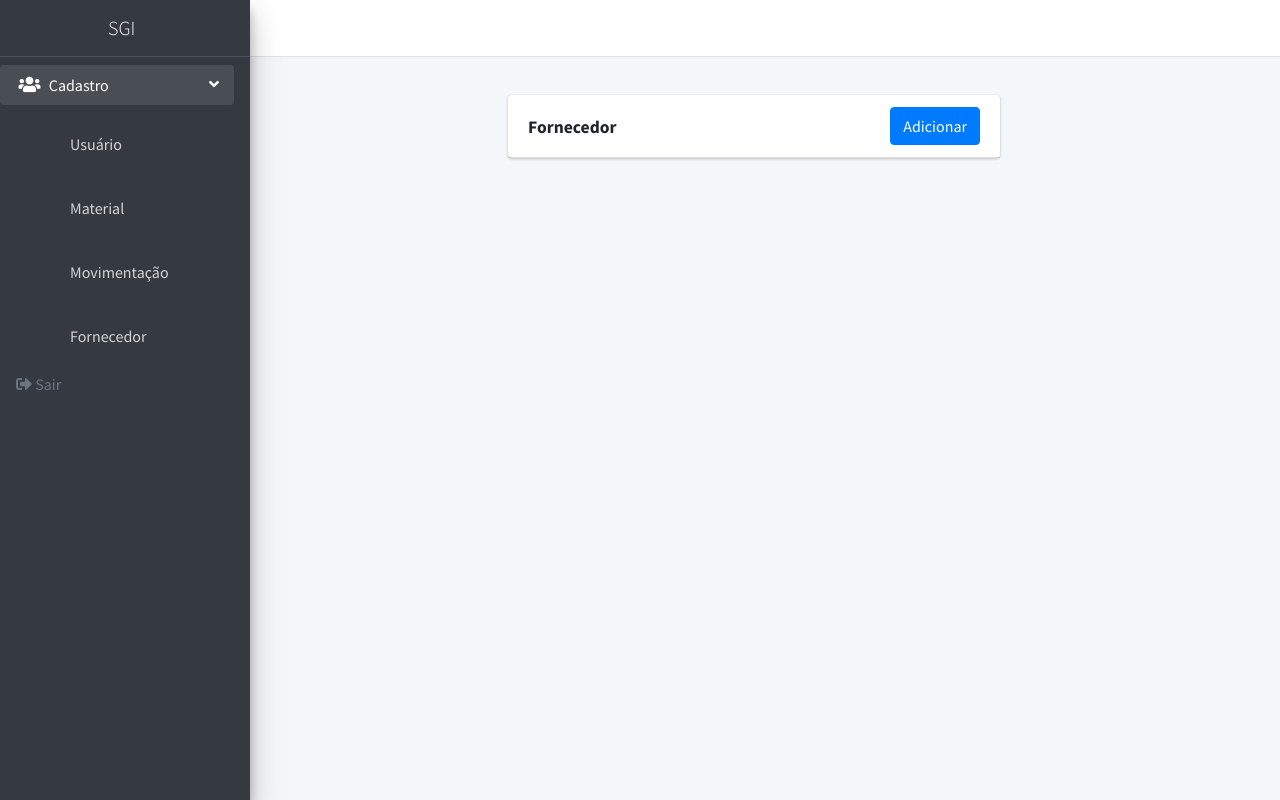
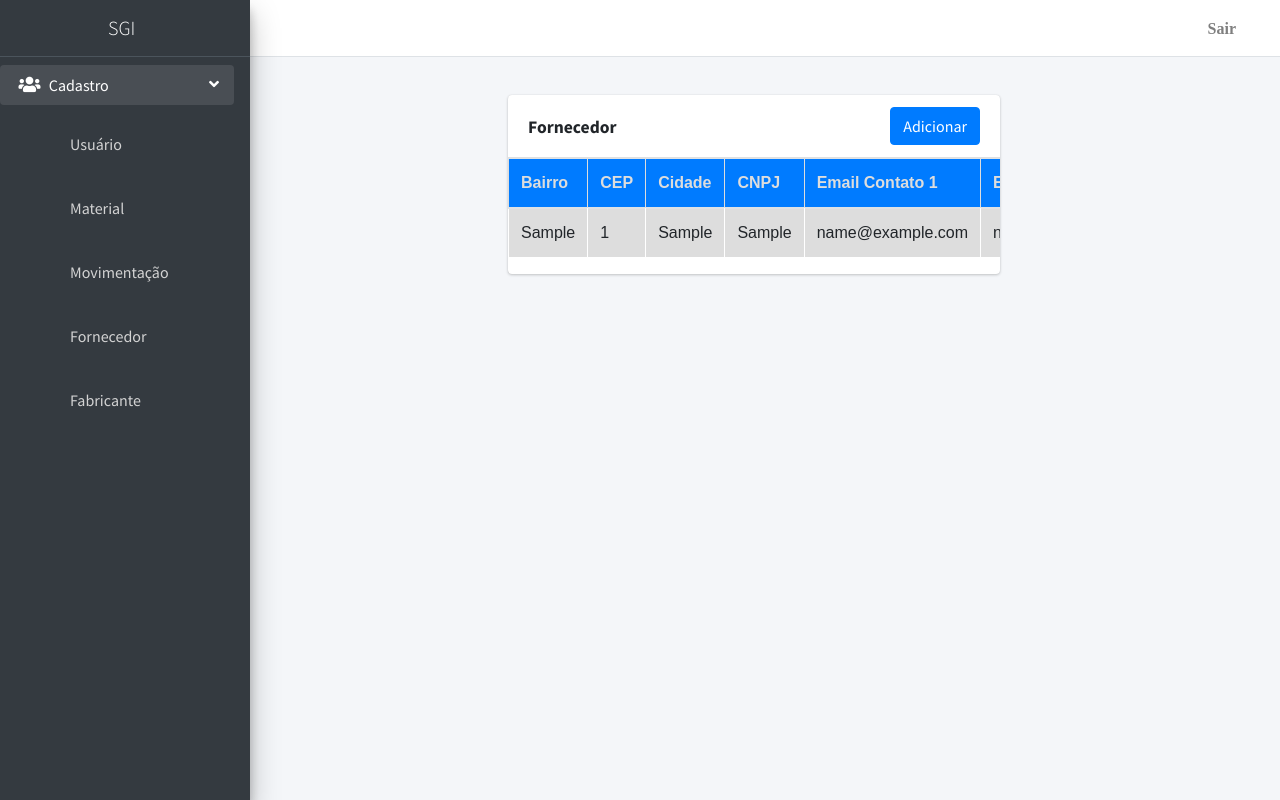
Before and after one commit to Luis-Adolfo-Araujo/SGI, a Flask app: page /provGrid in a window 1280 px wide, after a click on "Cadastro". Run offline with Flask 2, Linux system fonts and the light colour scheme; a user stored in the database is signed in; tables that the repository leaves empty hold one stand-in row (values such as "Sample post"); some libraries are stand-ins or nearby versions.

Commit message:
first sprint concluded. Registering user, material, provider and manuifacturer

```diff
--- a/app/routes.py
+++ b/app/routes.py
@@ -1,10 +1,8 @@
 # -*- coding: utf-8 -*-
 # @Author: Luís Adolfo Araújo
 
-from crypt import methods
+import hashlib
 import json
-import os
-import hashlib
 
 from app import app, session
 from app.models import Fornecedor, Material, Usuario
@@ -176,6 +174,134 @@ def postNewMaterial():
     except:
         return make_response(jsonify({"message": "Algo deu errado ao cadastrar material!"}))
 
+@app.route("/fetchData/usuario", methods=["GET"])
+@login_required
+def fetchDbUserData():
+
+    localSession = session()
+    headers = {
+        'headers': [
+            'Ativo',
+            'Email',
+            'Login',
+            'Nome',
+            'Permissão'
+            ]
+        }
+    data = localSession.execute("SELECT ativo, email, login, nome, permissoes_id   FROM usuario")
+    # <sqlalchemy.engine.cursor.CursorResult object at 0x10877ca90>
+    # convert cursorResult (some spetial keyed tuple that is returned) to dict so that we can manipulate data
+    data = [r._asdict() for r in data]
+    for row in data:
+        if row['permissoes_id'] == 1:
+            row['permissoes_id'] = 'Administrador'
+        else:
+            row['permissoes_id'] = 'Almoxarifado'
+
+        if row['ativo'] == 1:
+            row['ativo'] = 'ativo'
+        else:
+            row['ativo'] = 'inativo'
+    data.insert(0, headers)
+
+    return make_response(jsonify(data), 200)
+
+@app.route("/fetchData/material", methods=["GET"])
+@login_required
+def fetchDbMaterialData():
+
+    localSession = session()
+    headers = {
+        'headers': [
+            'Estoque minimo',
+            'Fabricante',
+            'Grupo',
+            'Modelo',
+            'Ncm',
+            'Numero Série',
+            'Posicao Estoque',
+            'Tipo',
+            ]
+        }
+    data = localSession.execute("""SELECT
+    fabricante_id, tipo_id,
+    grupo_id, modelo, ncm,
+    estoque_minimo, posicao_estoque,
+    foto, possui_numero_serie
+    FROM material""")
+
+    # <sqlalchemy.engine.cursor.CursorResult object at 0x10877ca90>
+    # convert cursorResult (some spetial keyed tuple that is returned) to dict so that we can manipulate data
+    data = [r._asdict() for r in data]
+    data.insert(0, headers)
+    print(data)
+    return make_response(jsonify(data), 200)
+
+@app.route("/fetchData/fornecedor", methods=["GET"])
+@login_required
+def fetchDbFornecedorData():
+
+    localSession = session()
+    headers = {
+        'headers': [
+            'Bairro',
+            'CEP',
+            'Cidade',
+            'CNPJ',
+            'Email Contato 1',
+            'Email Contato 2',
+            'Fone Contato 1',
+            'Fone Contato 2',
+            'Logradouro',
+            'Nome Contato 1',
+            'Nome Contato 2',
+            'Nome Fantasia',
+            'Número',
+            'Razão Social',
+            'Situacao',
+            'UF',
+            ]
+        }
+    data = localSession.execute("SELECT nome, nome_fantasia, cep, cnpj, numero, logradouro, uf, cidade, situacao, bairro, nome_contato1, nome_contato2, email_contato1, email_contato2, fone_contato1, fone_contato2 FROM fornecedor")
+
+    # <sqlalchemy.engine.cursor.CursorResult object at 0x10877ca90>
+    # convert cursorResult (some spetial keyed tuple that is returned) to dict so that we can manipulate data
+    data = [r._asdict() for r in data]
+    data.insert(0, headers)
+    return make_response(jsonify(data), 200)
+
+@app.route("/fetchData/fabricante", methods=["GET"])
+@login_required
+def fetchDbFabricanteData():
+
+    localSession = session()
+    headers = {
+        'headers': [
+            'Bairro',
+            'CEP',
+            'Cidade',
+            'CNPJ',
+            'Email Contato 1',
+            'Email Contato 2',
+            'Fone Contato 1',
+            'Fone Contato 2',
+            'Logradouro',
+            'Nome Contato 1',
+            'Nome Contato 2',
+            'Nome Fantasia',
+            'Número',
+            'Razão Social',
+            'Situacao',
+            'UF',
+            ]
+        }
+    data = localSession.execute("SELECT nome, nome_fantasia, cep, cnpj, numero, logradouro, uf, cidade, situacao, bairro, nome_contato1, nome_contato2, email_contato1, email_contato2, fone_contato1, fone_contato2 FROM fornecedor")
+
+    # <sqlalchemy.engine.cursor.CursorResult object at 0x10877ca90>
+    # convert cursorResult (some spetial keyed tuple that is returned) to dict so that we can manipulate data
+    data = [r._asdict() for r in data]
+    data.insert(0, headers)
+    return make_response(jsonify(data), 200)
 
 
 @app.route("/logout", methods=["POST"])
--- /dev/null
+++ b/app/static/css/sgi.css
@@ -0,0 +1,24 @@
+table {
+  font-family: arial, sans-serif;
+  width: 100%;
+  overflow-x: auto;
+  white-space: nowrap;
+}
+
+td {
+  border: 1px solid white;
+  text-align: left;
+  padding: 8px;
+}
+
+th {
+  color: #dddddd;
+  background: #007bff;
+  border: 1px solid #dddddd;
+  text-align: left;
+  padding: 8px;
+}
+
+tr:nth-child(even) {
+  background-color: #dddddd;
+}
--- a/app/static/js/gridHolders.js
+++ /dev/null
@@ -1,106 +0,0 @@
-  $(function () {
-    $("#materialGrid").jsGrid({
-      height: "100%",
-      width: "100%",
-
-      sorting: true,
-      paging: true,
-
-      data: db.clients,
-
-      fields: [
-        { name: "Fabricante", type: "text", width: 150 },
-        { name: "Tipo", type: "number", width: 150 },
-        { name: "Grupo", type: "text", width: 200 },
-        { name: "Modelo", type: "select", items: db.countries, valueField: "Id", textField: "Name", width: 100 },
-        { name: "NCM", type: "text", width: 150 },
-        { name: "Estoque Min.", type: "number",},
-        { name: "Posiçao no Estoque", type: "number"},
-        { name: "Foto", type: "text", title: "Ativo"},
-        { name: "Possui N˚ série?", type: "checkbox"}
-      ]
-    });
-  });
-  $(function () {
-    $("#movimentacaoGrid").jsGrid({
-      height: "100%",
-      width: "100%",
-
-      sorting: true,
-      paging: true,
-
-      data: db.clients,
-
-      fields: [
-        { name: "Fornecedor", type: "text", width: 150 },
-        { name: "Usuário", type: "number", width: 150 },
-        { name: "Tipo", type: "text", width: 200 },
-        { name: "Data|Hora", type: "select", items: db.countries, valueField: "Id", textField: "Name", width: 100 },
-        { name: "Quantidade", type: "text", width: 150 },
-        { name: "Valor", type: "number",},
-        { name: "Descrição", type: "number"}
-      ]
-    });
-  });
-  $(function () {
-    $("#providerGrid").jsGrid({
-      height: "100%",
-      width: "100%",
-
-      sorting: true,
-      paging: true,
-
-      data: db.clients,
-
-      fields: [
-        { name: "Nome", type: "text", width: 150 },
-        { name: "Nome Fantasia", type: "number", width: 150 },
-        { name: "CNPJ", type: "text", width: 200 },
-        { name: "Logradouro", type: "select", items: db.countries, valueField: "Id", textField: "Name", width: 100 },
-        { name: "bairro", type: "text", width: 150 },
-        { name: "cidade", type: "number",},
-        { name: "numero", type: "number"},
-        { name: "CEP", type: "number",},
-        { name: "UF", type: "number",},
-        { name: "Nome Contato 1", type: "number",},
-        { name: "Nome Contato 2", type: "number",},
-        { name: "fone Contato 1", type: "number",},
-        { name: "fone Contato 2", type: "number",},
-        { name: "email Contato 1", type: "number",},
-        { name: "email Contato 2", type: "number",},
-        { name: "Situação", type: "text",},
-
-      ]
-    });
-  });
-  $(function () {
-    $("#manufacturerGrid").jsGrid({
-      height: "100%",
-      width: "100%",
-
-      sorting: true,
-      paging: true,
-
-      data: db.clients,
-
-      fields: [
-        { name: "Nome", type: "text", width: 150 },
-        { name: "Nome Fantasia", type: "number", width: 150 },
-        { name: "CNPJ", type: "text", width: 200 },
-        { name: "Logradouro", type: "select", items: db.countries, valueField: "Id", textField: "Name", width: 100 },
-        { name: "bairro", type: "text", width: 150 },
-        { name: "cidade", type: "number",},
-        { name: "numero", type: "number"},
-        { name: "CEP", type: "number",},
-        { name: "UF", type: "number",},
-        { name: "Nome Contato 1", type: "number",},
-        { name: "Nome Contato 2", type: "number",},
-        { name: "fone Contato 1", type: "number",},
-        { name: "fone Contato 2", type: "number",},
-        { name: "email Contato 1", type: "number",},
-        { name: "email Contato 2", type: "number",},
-        { name: "Situação", type: "text",},
-
-      ]
-    });
-  });
--- a/app/templates/public/templates/almoxarifado/movimentacao/gridMovimentacao.html
+++ b/app/templates/public/templates/almoxarifado/movimentacao/gridMovimentacao.html
@@ -37,3 +37,8 @@
 
 </html>
 {% endblock %}
+
+{% block script %}
+  <script>
+  </script>
+{% endblock %}
--- a/app/templates/public/templates/almoxarifado/provider/providerGrid.html
+++ b/app/templates/public/templates/almoxarifado/provider/providerGrid.html
@@ -20,6 +20,10 @@
         <a class="link" href="/prov" style="float: right;";><button type="click" class="btn btn-primary"> Adicionar </button></a>
         <h2 class="card-title" style="padding-top: 10px;"><b>Fornecedor</b></h2>
       </div>
+      <table class="table" style="display: block;">
+        <thead></thead>
+        <tbody></tbody>
+      </table>
       </div>
       <div class="card-body">
         <div id="providerGrid" style="padding-bottom: 50px;"></div>
@@ -37,3 +41,44 @@
 
 </html>
 {% endblock %}
+
+{% block script %}
+<script>
+  $(function () {
+    $("#providerGrid").jsGrid({
+      height: "100%",
+      width: "100%",
+
+      sorting: true,
+      paging: true,
+
+      data: db.clients,
+
+      fields: [
+        { name: "Nome", type: "text", width: 150 },
+        { name: "Nome Fantasia", type: "number", width: 150 },
+        { name: "CNPJ", type: "text", width: 200 },
+        { name: "Logradouro", type: "select", items: db.countries, valueField: "Id", textField: "Name", width: 100 },
+        { name: "bairro", type: "text", width: 150 },
+        { name: "cidade", type: "number",},
+        { name: "numero", type: "number"},
+        { name: "CEP", type: "number",},
+        { name: "UF", type: "number",},
+        { name: "Nome Contato 1", type: "number",},
+        { name: "Nome Contato 2", type: "number",},
+        { name: "fone Contato 1", type: "number",},
+        { name: "fone Contato 2", type: "number",},
+        { name: "email Contato 1", type: "number",},
+        { name: "email Contato 2", type: "number",},
+        { name: "Situação", type: "text",},
+
+      ]
+    });
+  });
+</script>
+
+<script>
+  loadIntoTable(`${window.origin}/fetchData/fornecedor`, document.querySelector('table'))
+</script>
+
+{% endblock %}
--- a/app/templates/public/templates/webTemplate.html
+++ b/app/templates/public/templates/webTemplate.html
@@ -7,19 +7,16 @@
   <title>{% block title %}{% endblock %}</title>
 
   <!-- favicon -->
-  <link rel="shotcut icon" href="">
   <link rel="shotcut icon" href="{{ url_for('static', filename='img/favicon.png')}}">
   <!-- Google Font: Source Sans Pro -->
   <link rel="stylesheet"
     href="https://fonts.googleapis.com/css?family=Source+Sans+Pro:300,400,400i,700&display=fallback" />
-  <!-- Font Awesome -->
+  <!-- SGI css -->
+  <link rel="stylesheet" href="{{ url_for('static', filename='css/sgi.css') }}" />
+    <!-- Font Awesome -->
   <link rel="stylesheet" href="{{ url_for('static', filename='plugins/fontawesome-free/css/all.min.css')}}" />
   <!-- icheck bootstrap -->
   <link rel="stylesheet" href="{{ url_for('static', filename='plugins/icheck-bootstrap/icheck-bootstrap.min.css')}}" />
-  <!-- grid -->
-  <link rel="stylesheet" href="{{ url_for('static', filename='plugins/jsgrid/jsgrid.css')}}" />
-  <link rel="stylesheet" href="{{ url_for('static', filename='plugins/jsgrid/jsgrid.min.css')}}" />
-  <link rel="stylesheet" href="{{ url_for('static', filename='plugins/jsgrid/jsgrid-theme.css')}}" />
   <!-- Theme style -->
   <link rel="stylesheet" href="{{ url_for('static', filename='css/adminlte.min.css')}}" />
 </head>
@@ -28,11 +25,13 @@
 
     <!-- Navbar -->
     <nav class="main-header navbar navbar-expand navbar-white navbar-light">
-      <ul class="navbar-nav">
-        <li class="nav-item">
-          <a class="nav-link" data-widget="" href="" role="button"><i class="fas fa"></i></a>
-        </li>
-      </ul>
+
+      <!-- Right navbar links -->
+    <ul class="navbar-nav ml-auto">
+      <a href="" class="nav-link" onclick={handleLogOut()}>
+          <i class="nav-icon fas float-end" aria-hidden="true" style="padding-right: 20px;">Sair</i>
+      </a>
+    </ul>
 
       <!-- Main Sidebar Container -->
       <aside class="main-sidebar sidebar-dark-primary elevation-4">
@@ -84,12 +83,15 @@
                   </a>
                 </li>
 
+                <li class="nav-item" style=" padding-left: 70px; ">
+                  <a class="link" href="/manufGrid" style="color: lightGray;">
+                    <i class="far fa nav-icon"></i>
+                    <p>Fabricante</p>
+                  </a>
+                </li>
+
               </ul>
             </li>
-            <a href="" class="nav-link" onclick={handleLogOut()}>
-              <i class="nav-icon fas fa-sign-out-alt" aria-hidden="true"></i>
-              <p> Sair </p>
-            </a>
           </ul>
         </nav>
   </div>
@@ -104,36 +106,12 @@
   <script src="{{ url_for('static', filename='plugins/jquery/jquery.min.js')}}"></script>
   <!-- Bootstrap 4 -->
   <script src="{{ url_for('static', filename='plugins/bootstrap/js/bootstrap.bundle.min.js')}}"></script>
-  <!-- grid -->
-  <script src="{{ url_for('static', filename='plugins/jsgrid/demos/db.js')}}"></script>
-  <script src="{{ url_for('static', filename='plugins/jsgrid/jsgrid.min.js')}}"></script>
   <!-- AdminLTE App -->
   <script src="{{ url_for('static', filename='js/adminlte.min.js')}}"></script>
-  <!-- grid head holder -->
-  <script src="{{ url_for('static', filename='js/gridHolders.js')}}"></script>
-  <script>
+  <!-- functions thats holds webapp functionalities -->
+  <script src="{{ url_for('static', filename='js/utils.js')}}"></script>
 
-    function handleLogOut() {
 
-      fetch(`${window.origin}/logout`, {
-        method: "POST",
-        credentials: "include", //insert cookies in the page
-        body: '',
-        cache: "no-cache",
-        headers: new Headers({
-          "content-type": "application/json"
-        })
-      }).then(function (response) {
-          if (response.status !== 200){
-            console.log(response.status)
-            return
-          } else {
-            window.location.href = ""
-          }
-        })
-      }
-
-  </script>
   {% block script %} {% endblock %}
 
 </body>
--- a/app/views.py
+++ b/app/views.py
@@ -16,7 +16,6 @@ def index():
 @app.route("/home")
 @login_required
 def home():
-  print(current_user.nome)
   return render_template("public/templates/webTemplate.html", name=current_user.nome)
 
 @app.route("/user")
```
Also changed, not shown: app/static/js/utils.js (added, +60 -0 lines), app/templates/public/templates/almoxarifado/manufacturer/manufacturerGrid.html (+10 -0 lines), app/templates/public/templates/almoxarifado/material/gridMaterial.html (+10 -0 lines), app/templates/public/templates/user/userGrid.html (+5 -26 lines), app/utils.py (added).
